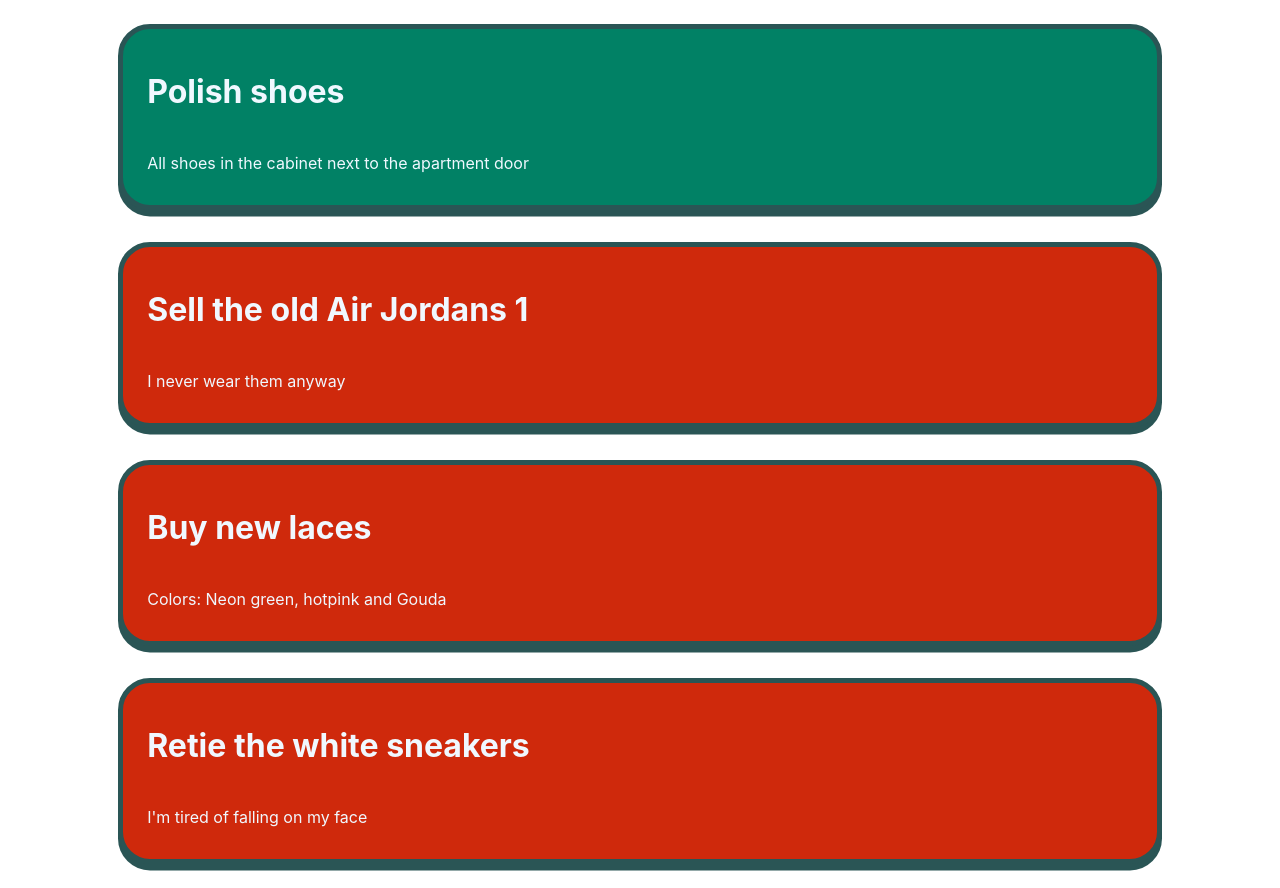
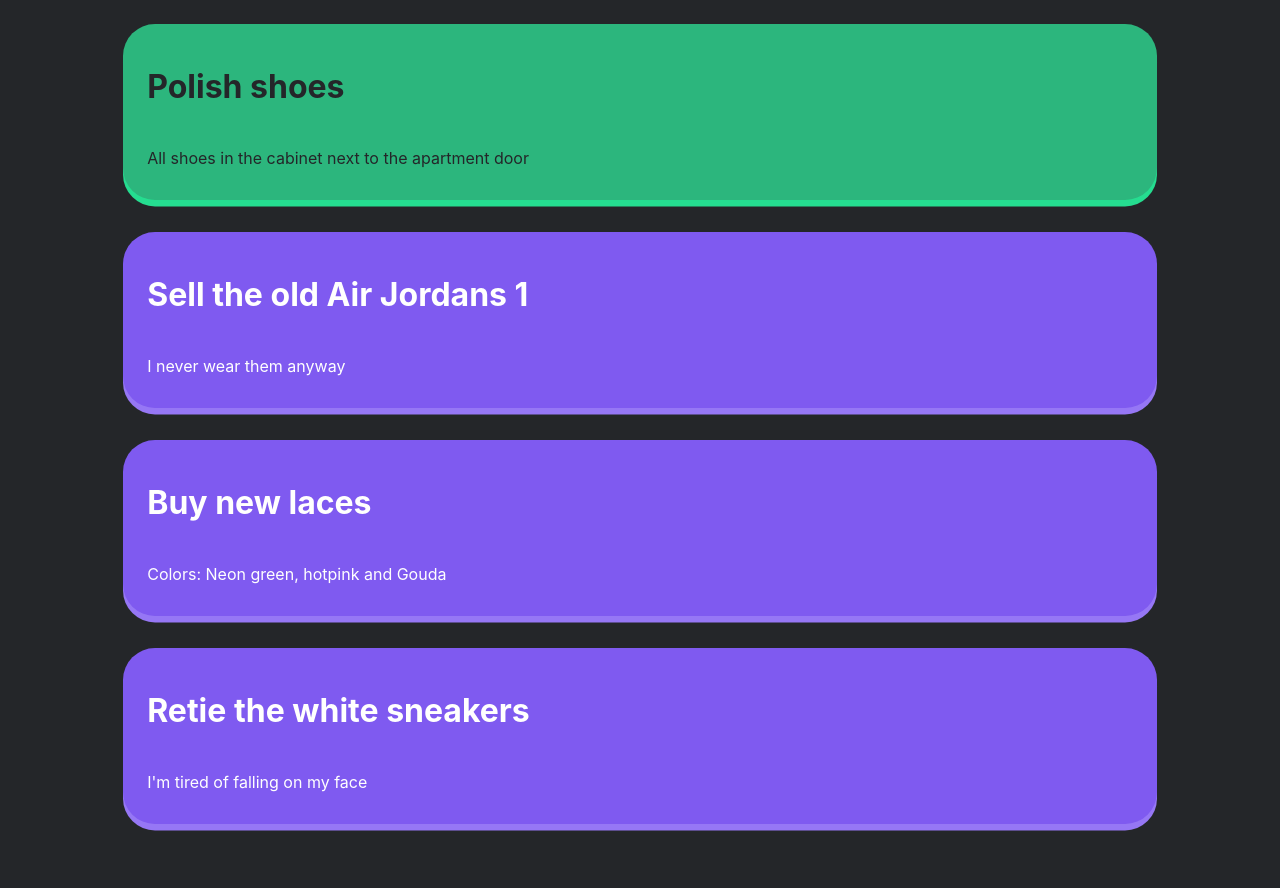
Before and after one commit to marwinburesch/toshoe, a React (Vite) app: page / in a window 1280 px wide. After the commit the page ends 848 px from the top, so only its background shows below. Built offline with nearby package versions, Linux system fonts and the light colour scheme.

Commit message:
Implement color palette

```diff
--- a/src/app/components/Todo/Todo.module.css
+++ b/src/app/components/Todo/Todo.module.css
@@ -2,11 +2,10 @@
   width: 80%;
   display: flex;
   flex-flow: column nowrap;
-  border: 5px solid rgb(42, 85, 85);
   border-radius: 2rem;
-  box-shadow: 0 0.4rem 0 rgb(42, 85, 85);
-  background: rgb(207, 41, 12);
-  color: aliceblue;
+  box-shadow: 0 0.4rem 0 var(--color-primary-accent);
+  background: var(--color-primary);
+  color: var(--color-text-light);
   padding: 1rem 1.5rem;
 }
 
@@ -15,5 +14,7 @@
 }
 
 .done {
-  background: rgb(1, 129, 101);
+  background: var(--color-secondary);
+  box-shadow: 0 0.4rem 0 var(--color-secondary-accent);
+  color: var(--color-text-dark);
 }
--- a/src/app/globals.css
+++ b/src/app/globals.css
@@ -5,6 +5,7 @@ body {
     sans-serif;
   -webkit-font-smoothing: antialiased;
   -moz-osx-font-smoothing: grayscale;
+  background: var(--color-background-medium);
 }
 
 code {
```
